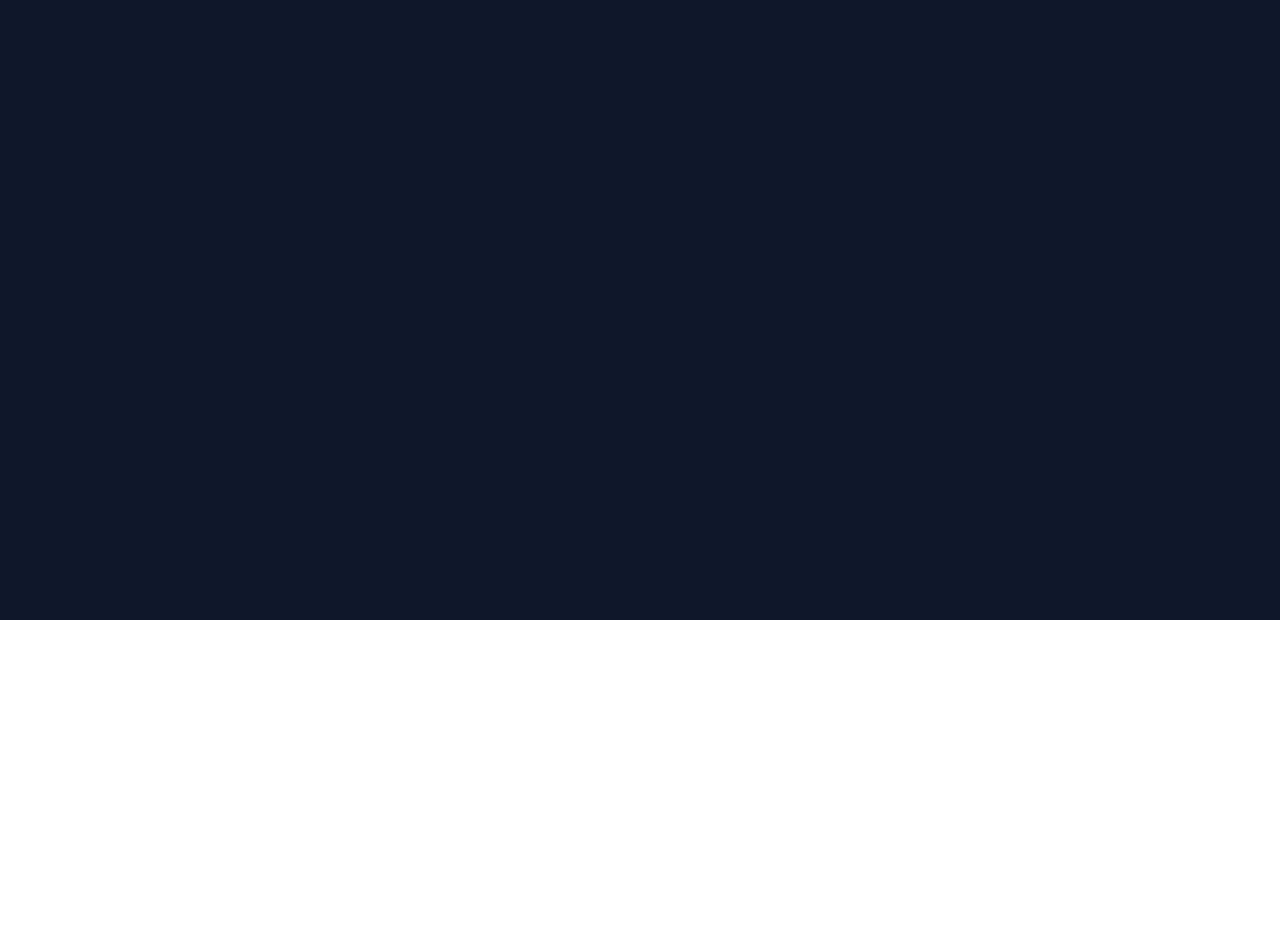
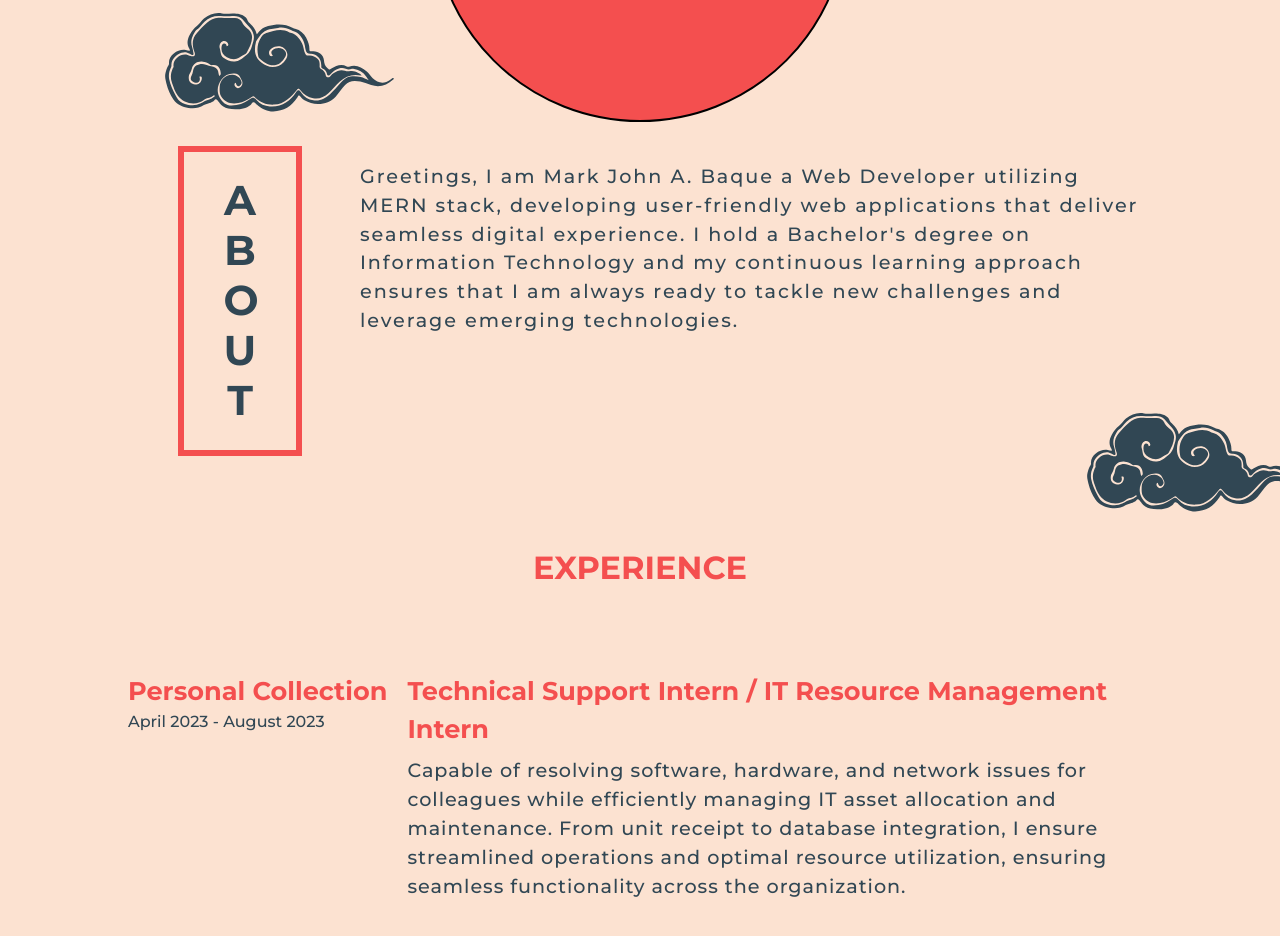
Before and after one commit to McBaque01/McBaqueV3, a React (Vite) app in the folder Frontend/McBaqueV3/: page /Portfolio in a window 1280 px wide. Shown: the part 980-1916 px from the top of the page. Before the commit the page ends 1600 px from the top, so only its background shows below. Built offline with nearby package versions, Linux system fonts and the light colour scheme.

Commit message:
Commiting Pre final ABOUT

```diff
--- a/Frontend/McBaqueV3/package.json
+++ b/Frontend/McBaqueV3/package.json
@@ -5,6 +5,7 @@
   "type": "module",
   "scripts": {
     "dev": "vite --host",
+    "format": "prettier --write .",
     "build": "tsc && vite build",
     "lint": "eslint . --ext ts,tsx --report-unused-disable-directives --max-warnings 0",
     "preview": "vite preview"
--- a/Frontend/McBaqueV3/src/assets/components/portfolio/about/About.tsx
+++ b/Frontend/McBaqueV3/src/assets/components/portfolio/about/About.tsx
@@ -1,3 +1,81 @@
+import { Cloud } from "./Cloud";
 export const About = () => {
-  return <div id="About" className="h-screen w-full"></div>;
+  return (
+    <div
+      id="About"
+      className="relative flex h-fit w-full justify-center overflow-hidden bg-clightbrown"
+    >
+      <div className="relative flex min-h-screen w-[80%] flex-col gap-2">
+        <Cloud
+          classname="w-fit h-fit absolute top-[5em] 2xl:left-[0em] xl:left-[16em] left-[90%] transition-all duration-1000"
+          direction="left"
+          delay={2}
+        />
+
+        <Cloud
+          classname="w-fit h-fit absolute top-[30em] 2xl:left-[90%] xl:left-[16em] left-[-15em] transition-all duration-1000"
+          direction="left"
+          delay={2}
+        />
+
+        {/* <div className="bg-red-300 w-full h-[20%] relative flex flex-row justify-center overflow-hidden">
+          <div className="xl:w-[30em] xl:h-[30em] 2xl:w-[30em] 2xl:h-[30em] h-[15em] w-[15em] bg-cred absolute top-[-50%] rounded-full border-2 border-black">
+          </div>
+        </div> */}
+
+        <div className="relative flex h-[7.5em] w-full justify-center xl:h-[13em] xl:flex-row 2xl:h-[13em]">
+          <div className="relative top-[-7.5em] h-[15em] w-[15em] rounded-full border-2 border-black bg-cred transition-all duration-1000 xl:top-[-13em] xl:h-[26em] xl:w-[26em] 2xl:top-[-13em] 2xl:h-[26em] 2xl:w-[26em]"></div>
+        </div>
+
+        <div className="  relative flex h-fit w-full flex-col gap-2 py-4 xl:flex-row 2xl:flex-row">
+          <div className=" flex h-fit w-fit flex-col items-center  xl:h-full xl:min-w-[14em] 2xl:h-full 2xl:min-w-[14em]">
+            <p className="w-fit border-[4px] border-cred px-6 py-2 text-center font-Montserrat text-[1.6em] font-bold text-cblue sm:tracking-wider md:tracking-wider lg:tracking-wider xl:w-[3em] xl:break-all xl:border-[6px] xl:px-10 xl:py-6 xl:text-[2.6em] xl:leading-[1.2em] 2xl:w-[3em] 2xl:break-all 2xl:border-[6px] 2xl:px-10 2xl:py-6 2xl:text-[2.6em] 2xl:leading-[1.2em] ">
+              ABOUT
+            </p>
+          </div>
+
+          <div className="h-full w-full py-4 xl:py-4 2xl:py-4">
+            <p className=" font-Montserrat text-[1em]  font-medium tracking-wider  text-cblue xl:text-[1.2em] xl:tracking-widest 2xl:text-[1.2em] 2xl:tracking-widest">
+              Greetings, I am Mark John A. Baque a Web Developer utilizing MERN
+              stack, developing user-friendly web applications that deliver
+              seamless digital experience. I hold a Bachelor's degree on
+              Information Technology and my continuous learning approach ensures
+              that I am always ready to tackle new challenges and leverage
+              emerging technologies.
+            </p>
+          </div>
+        </div>
+
+        <div className="  flex h-fit w-full flex-col items-center justify-center">
+          <h1 className="p-2 font-Montserrat text-[1.6em] font-bold text-cred xl:py-[1.6em] xl:text-[2em] 2xl:py-[2em] 2xl:text-[2em]">
+            EXPERIENCE
+          </h1>
+
+          <div className="  flex h-full w-full flex-col gap-1 pb-[4em] xl:flex-row 2xl:flex-row ">
+            <div className="h-fit min-w-fit border-cred py-4 pr-4 sm:border-b-2 md:border-b-2 lg:border-b-2 xl:h-full xl:w-[35%] 2xl:h-full 2xl:w-[35%]">
+              <h1 className="font-Montserrat text-[1em] font-bold text-cred xl:text-[1.6em] 2xl:text-[1.6em]">
+                Personal Collection
+              </h1>
+              <h2 className="font-Montserrat text-[1em] font-medium text-cblue">
+                April 2023 - August 2023
+              </h2>
+            </div>
+
+            <div className=" h-full w-full py-4">
+              <h1 className="font-Montserrat text-[1em] font-bold text-cred xl:text-[1.6em] 2xl:text-[1.6em]">
+                Technical Support Intern / IT Resource Management Intern
+              </h1>
+              <p className=" py-2 font-Montserrat text-[1em] font-medium tracking-wider text-cblue xl:text-[1.2em] 2xl:text-[1.2em]">
+                Capable of resolving software, hardware, and network issues for
+                colleagues while efficiently managing IT asset allocation and
+                maintenance. From unit receipt to database integration, I ensure
+                streamlined operations and optimal resource utilization,
+                ensuring seamless functionality across the organization.
+              </p>
+            </div>
+          </div>
+        </div>
+      </div>
+    </div>
+  );
 };
--- /dev/null
+++ b/Frontend/McBaqueV3/src/assets/components/portfolio/about/Cloud.tsx
@@ -0,0 +1,23 @@
+import { FadeSVG } from "../../framer-motion/FadeSVG";
+import { Fade } from "../../framer-motion/Fade";
+import CloudBlue from "../../../media/image/CloudBlue.svg";
+
+interface CloudPropsType {
+  classname?: string;
+  direction?: string;
+  delay?: number;
+}
+
+export const Cloud = ({ classname, direction, delay }: CloudPropsType) => {
+  return (
+    <div className={classname}>
+      <Fade delay={3}>
+        <FadeSVG ImagePath={CloudBlue} direction={direction} delay={delay} />
+      </Fade>
+    </div>
+
+    // <div className='w-full h-fit absolute  top-[8em] left-[16em]'>
+    //     <img src={CloudSVG} alt='CloudSVG' className='min-w-[16em] min-h-fit max-w-[16em] max-h-[16em] ' />
+    // </div>
+  );
+};
--- a/Frontend/McBaqueV3/src/assets/components/portfolio/hero/Hero.tsx
+++ b/Frontend/McBaqueV3/src/assets/components/portfolio/hero/Hero.tsx
@@ -1,19 +1,18 @@
 import { Cloud } from "./Cloud";
 import { HeroContent } from "./HeroContent";
 import { NavigationUI } from "./NavigationUI";
-
 
 export const Hero = () => {
   return (
     <div
       id="Hero"
-      className="relative flex h-screen w-full justify-center bg-cblue"
+      className="relative flex h-fit w-full justify-center bg-cblue"
     >
-      <div className=" relative h-full w-[80%] pb-[16em] ">
+      <div className="relative flex min-h-screen w-[80%] flex-col pb-[8em] xl:min-h-screen 2xl:min-h-screen">
         <NavigationUI />
         <HeroContent />
         <Cloud
-          classname="w-fit h-fit absolute  top-[7em] 2xl:left-[16em] xl:left-[16em]  left-[90%] transition-all duration-1000"
+          classname="w-fit h-fit absolute top-[7em] 2xl:left-[16em] xl:left-[16em]  left-[90%] transition-all duration-1000"
           direction="left"
           delay={2}
         />
--- a/Frontend/McBaqueV3/src/assets/components/portfolio/hero/MobileNavigation.tsx
+++ b/Frontend/McBaqueV3/src/assets/components/portfolio/hero/MobileNavigation.tsx
@@ -1,4 +1,3 @@
-
 import { Fade } from "../../framer-motion/Fade";
 import { FadeJr } from "../../framer-motion/FadeJr";
 import { Navlink } from "./Navlink";
@@ -6,15 +5,15 @@ import { Navlink } from "./Navlink";
 export const MobileNavigation = () => {
   const navigationContent = ["About", "Skill", "Contact"];
   return (
-    <div className="visible absolute -top-[0.5em] h-fit w-full overflow-hidden overflow-x-scroll py-2 xl:hidden 2xl:hidden">
+    <div className="visible relative z-10 min-h-fit w-full xl:hidden 2xl:hidden ">
+      <div className="overflow-x-scroll">
         <Fade className="flex w-fit gap-1" delay={0.4}>
           {navigationContent &&
             navigationContent.map((content, index) => (
-            <div className=" cursor-pointer">
+              <div className=" cursor-pointer" key={index}>
                 <FadeJr
                   direction="down"
-                key={index}
-                classname="font-Montserrat uppercase font-semibold text-clightbrown border-2 px-4 py-1 border-cred rounded-full text-[0.8em] active:bg-cred"
+                  classname="font-Montserrat uppercase font-semibold text-clightbrown border-2 px-4 py-1 border-cred rounded-full text-[0.8em] active:bg-cred h-fit"
                 >
                   <Navlink Linkto={content}>{content}</Navlink>
                 </FadeJr>
@@ -22,5 +21,6 @@ export const MobileNavigation = () => {
             ))}
         </Fade>
       </div>
+    </div>
   );
 };
--- a/Frontend/McBaqueV3/src/assets/components/portfolio/hero/NavigationUI.tsx
+++ b/Frontend/McBaqueV3/src/assets/components/portfolio/hero/NavigationUI.tsx
@@ -10,16 +10,19 @@ export const NavigationUI = () => {
   const navigationContent = ["About", "Skill", "Contact"];
 
   return (
-    <nav className="flex h-[6em] w-full flex-row items-center justify-center gap-6 transition-all duration-1000 xl:h-[8em] 2xl:h-[8em]">
-      <div className="flex h-full  w-full flex-1  flex-row items-center justify-start font-Montserrat font-black tracking-widest text-clightbrown">
+    <nav className="relative flex h-[6em] w-full flex-row items-center justify-center gap-6 transition-all duration-1000 xl:h-[8em] 2xl:h-[8em]">
+      <div className="relative flex  h-full w-full  flex-1 flex-row items-center justify-start font-Montserrat font-black tracking-widest text-clightbrown">
         <Fade
           className="flex w-[80%] justify-between sm:hidden md:hidden lg:hidden "
           delay={0.4}
         >
           {navigationContent &&
             navigationContent.map((content, index) => (
-              <div className="cursor-pointer transition-all hover:scale-110 hover:text-cred">
-                <FadeJr direction="down" key={index}>
+              <div
+                className="cursor-pointer transition-all hover:scale-110 hover:text-cred"
+                key={index}
+              >
+                <FadeJr direction="down">
                   <Navlink Linkto={content}>{content}</Navlink>
                 </FadeJr>
               </div>
--- a/Frontend/McBaqueV3/src/assets/components/portfolio/hero/Navlink.tsx
+++ b/Frontend/McBaqueV3/src/assets/components/portfolio/hero/Navlink.tsx
@@ -4,11 +4,18 @@ import { Link as ScrollLink } from "react-scroll";
 interface NavlinkType {
   children: React.ReactNode;
   Linkto: string;
+  classname?: string;
 }
 
-export const Navlink = ({ children, Linkto }: NavlinkType) => {
+export const Navlink = ({ children, Linkto, classname }: NavlinkType) => {
   return (
-    <ScrollLink to={Linkto} spy={true} smooth={true} duration={1000}>
+    <ScrollLink
+      to={Linkto}
+      spy={true}
+      smooth={true}
+      duration={1000}
+      className={classname}
+    >
       {children}
     </ScrollLink>
   );
--- a/Frontend/McBaqueV3/src/assets/pages/Portfolio.tsx
+++ b/Frontend/McBaqueV3/src/assets/pages/Portfolio.tsx
@@ -3,7 +3,7 @@ import { Hero } from "../components/portfolio/hero/Hero";
 
 export const Portfolio = () => {
   return (
-    <div className="h-fit w-full overflow-hidden bg-slate-900">
+    <div className="h-fit w-full overflow-hidden">
       <Hero />
 
       <About />
--- a/Frontend/McBaqueV3/src/index.css
+++ b/Frontend/McBaqueV3/src/index.css
@@ -35,7 +35,7 @@ h6 {
 
 /* Handle */
 ::-webkit-scrollbar-thumb {
-  background: #ebeeb2;
+  background: #000000;
   border-radius: 5px;
 }
 
```
Also changed, not shown: Frontend/McBaqueV3/src/assets/components/portfolio/hero/HeroContent.tsx (+10 -8 lines), Frontend/McBaqueV3/src/assets/media/image/CloudBlue.svg (added). Lines whose indentation alone changed are shown as unchanged.
